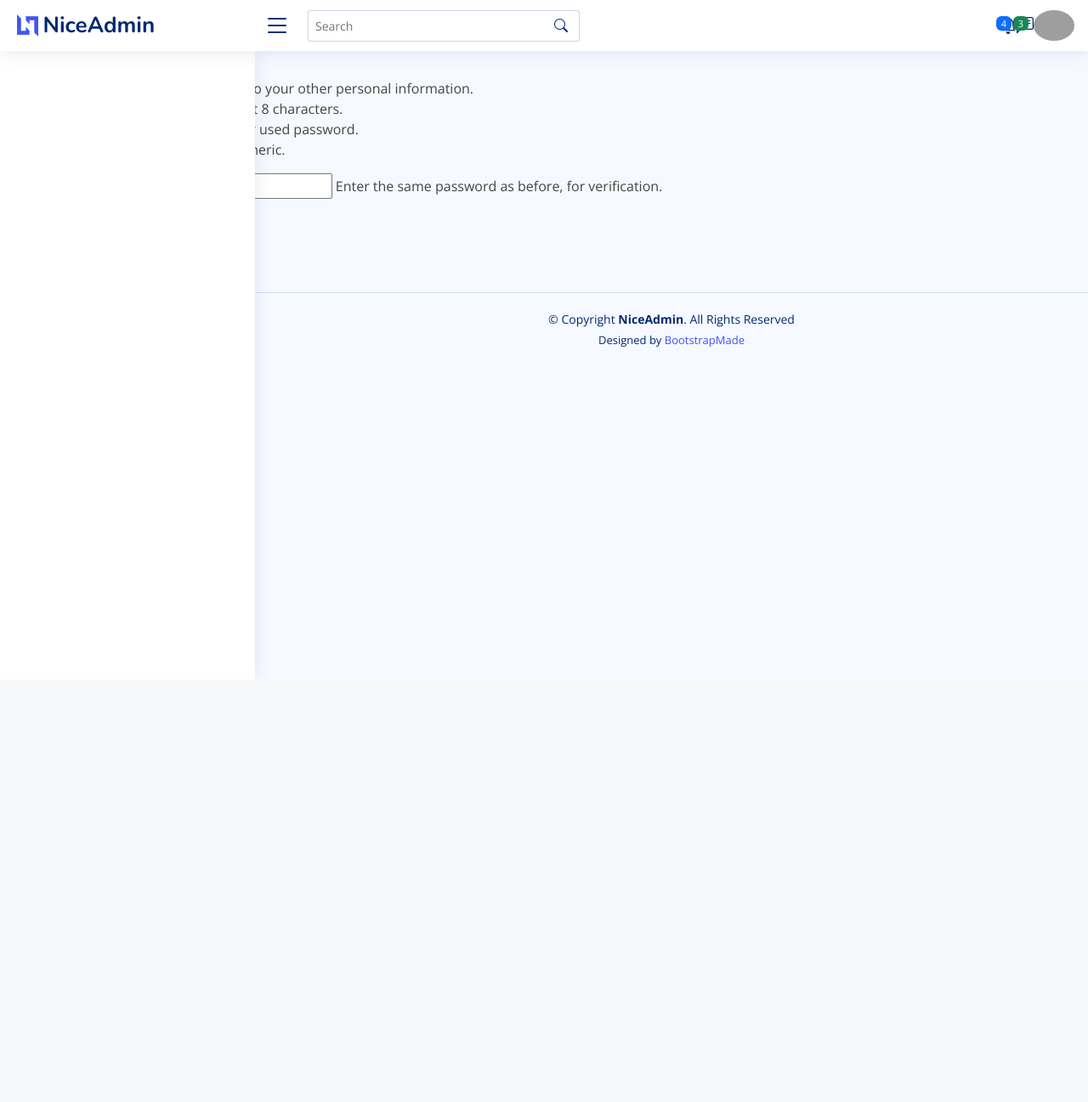
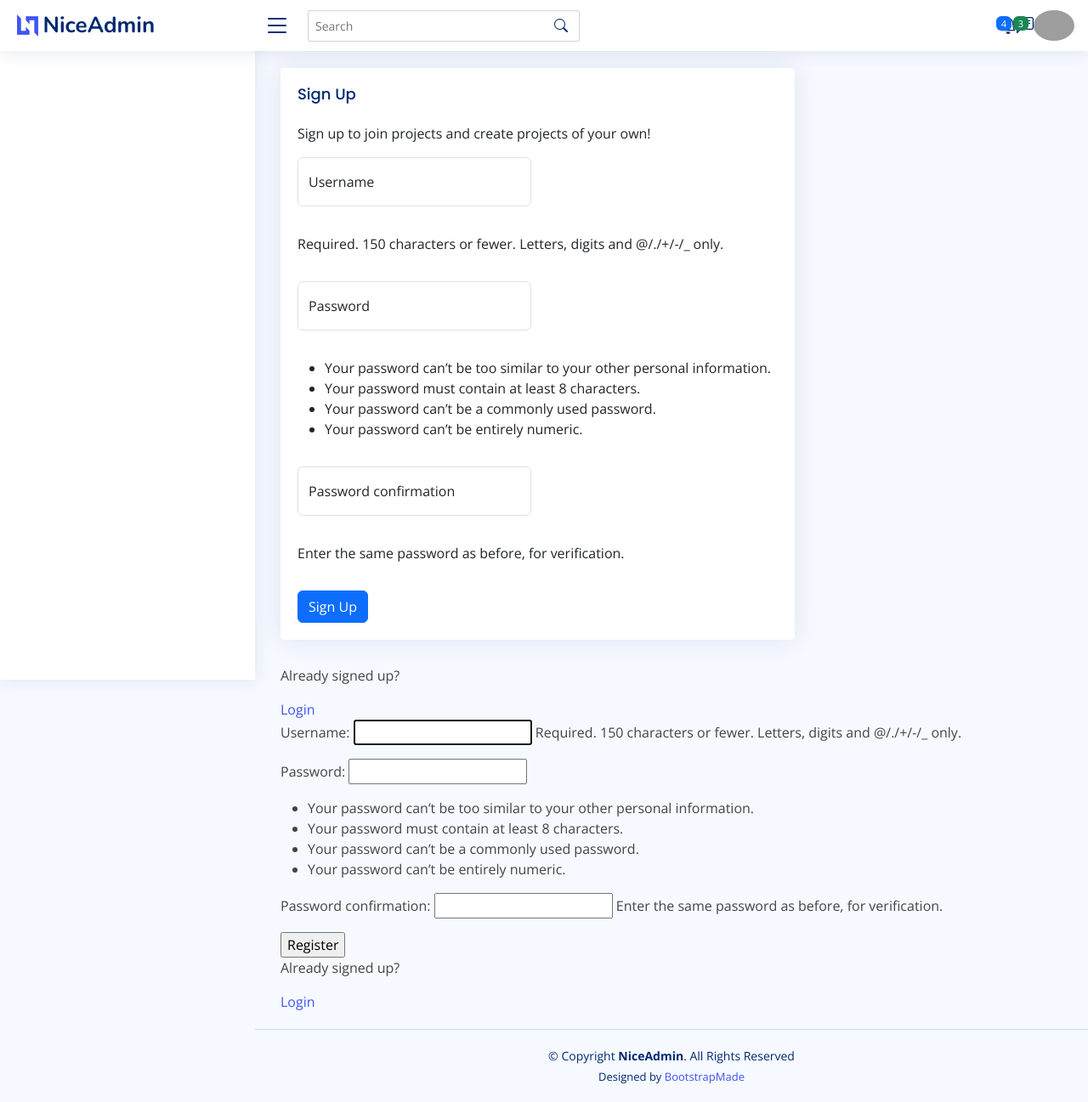
Before and after one commit to JerAnsel/colab, a Django app: page /register/ in a window 1280 px wide. Shown: the whole page at 85% size. Before the commit the page ends 783 px from the top, so only its background shows below. Run offline with Django 3.2, Linux system fonts and the light colour scheme; some libraries are stand-ins or nearby versions; grey boxes are pictures that could not be loaded.

Commit message:
Styled the login/register page

```diff
--- a/base/templates/base/login_register.html
+++ b/base/templates/base/login_register.html
@@ -3,8 +3,16 @@
 
 {% block content %}
 
-{% if page == 'login' %}
-<div>
+<main id="main" class="main">
+
+    <section class="section dashboard">
+
+
+
+
+<!--
+        <div class="row">
+            <div class="col-lg-12">
                 <form method="POST" action="">
                     {% csrf_token %}
                     <label>Username:</label>
@@ -16,11 +24,89 @@
                     <input type="submit" value="Login"/>
                 </form>
 
+
+            </div>
+        </div>-->
+        <div class="row">
+            <div class="col-lg-8">
+                <div class="card">
+                    {% if page == 'login' %}
+                    <h5 class="card-title">Login</h5>
+                    <div class="card-body">
+                        <p>Login to get back to work!</p>
+                        <form method= "POST" class="row g-3">
+                            {% csrf_token %}
+                            <div class="col-md-4">
+                                <div class="form-floating mb-3">
+                                    <input type="text" name="username" class="form-control" id="validationCustomUsername" aria-describedby="inputGroupPrepend" required="" placeholder="Username">
+                                    <label for="validationCustomUsername">Username</label>
+                                </div>
+                                <div class="form-floating mb-3">
+                                    <input type="password" name="password" class="form-control" id="floatingPassword" placeholder="Password">
+                                    <label for="floatingPassword">Password</label>
+                                </div>
+                            </div>
+
+                            <div class="col-12">
+                                <button class="btn btn-primary" type="submit">Login</button>
+                            </div>
+                        </form>
+                    </div>
+                </div>
+            </div>
+        </div>
         <p>Haven't signed up yet?</p>
         <a href="{% url 'register' %}">Sign up</a>
+
+
+        {% else %}
+
+        <h5 class="card-title">Sign Up</h5>
+                    <div class="card-body">
+                        <p>Sign up to join projects and create projects of your own!</p>
+                        <form method= "POST" class="row g-3">
+                            {% csrf_token %}
+                            <div class="col-md-6">
+                                <div class="form-floating mb-3">
+                                    <input type="text" name="username" class="form-control" id="validationCustomUsername" aria-describedby="inputGroupPrepend" required="" placeholder="Username">
+                                    <label for="validationCustomUsername">Username</label>
+                                </div>
+                            </div>
+                            <div class="col-md-12">
+                                <p class="helptext">Required. 150 characters or fewer. Letters, digits and @/./+/-/_ only.</p>
+                            </div>
+                            <div class="col-md-6">
+                                <div class="form-floating mb-3">
+                                    <input type="password" name="password" class="form-control" id="floatingPassword" placeholder="Password">
+                                    <label for="floatingPassword">Password</label>
+                                </div>
                             </div>
 
-{% else %}
+                            <div class="col-md-12">
+                                <ul><li>Your password can’t be too similar to your other personal information.</li><li>Your password must contain at least 8 characters.</li><li>Your password can’t be a commonly used password.</li><li>Your password can’t be entirely numeric.</li></ul>
+                            </div>
+
+                            <div class="col-md-6">
+                                <div class="form-floating mb-3">
+                                    <input type="password" name="password2" class="form-control" autocomplete="new-password" required="" id="id_password2" aria-describedby="inputGroupPrepend" placeholder="Password Confirmation">
+                                    <label for="id_password2">Password confirmation</label>
+                                </div>
+                            </div>
+
+                            <div class="col-md-12">
+                                <span class="helptext">Enter the same password as before, for verification.</span></p>
+                            </div>
+                            <div class="col-12">
+                                <button class="btn btn-primary" type="submit">Sign Up</button>
+                            </div>
+                        </form>
+                    </div>
+                </div>
+            </div>
+        </div>
+        <p>Already signed up?</p>
+        <a href="{% url 'login' %}">Login</a>
+
 
         <div>
             <form method="POST" action="">
@@ -33,4 +119,6 @@
         </div>
         {% endif %}
 
+    </section>
+</main>
 {% endblock content %}
```
Lines whose indentation alone changed are shown as unchanged.
